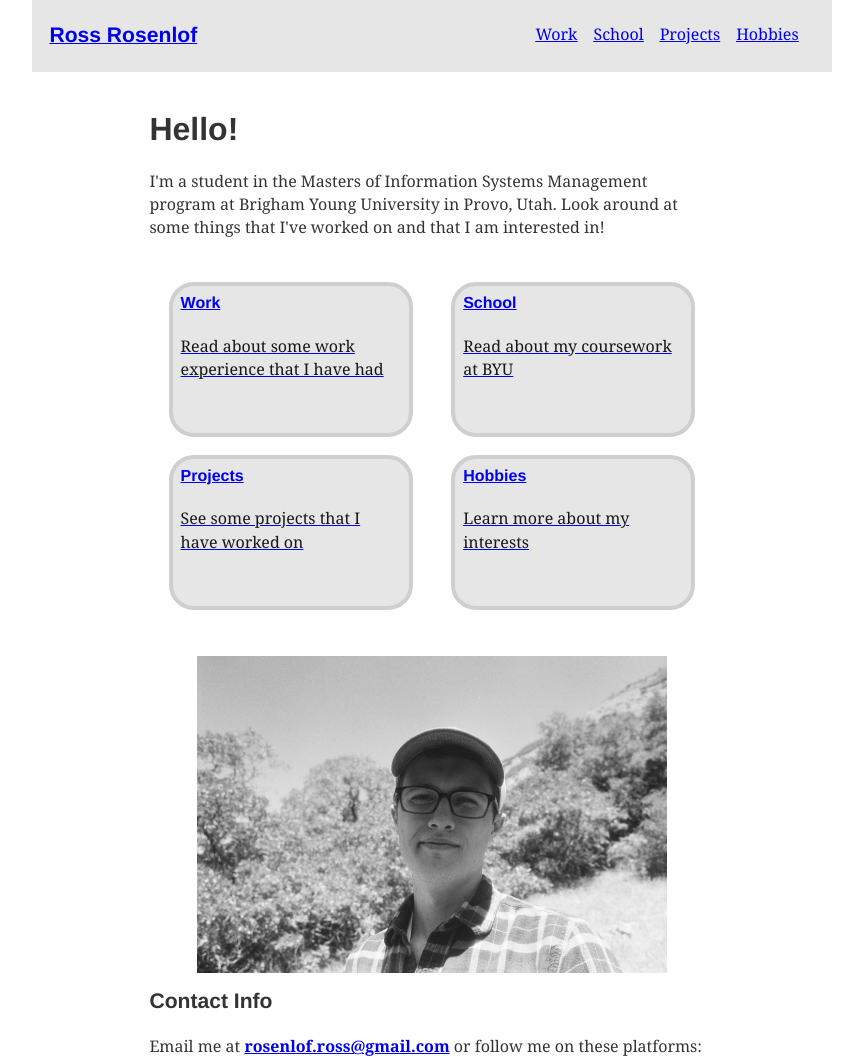
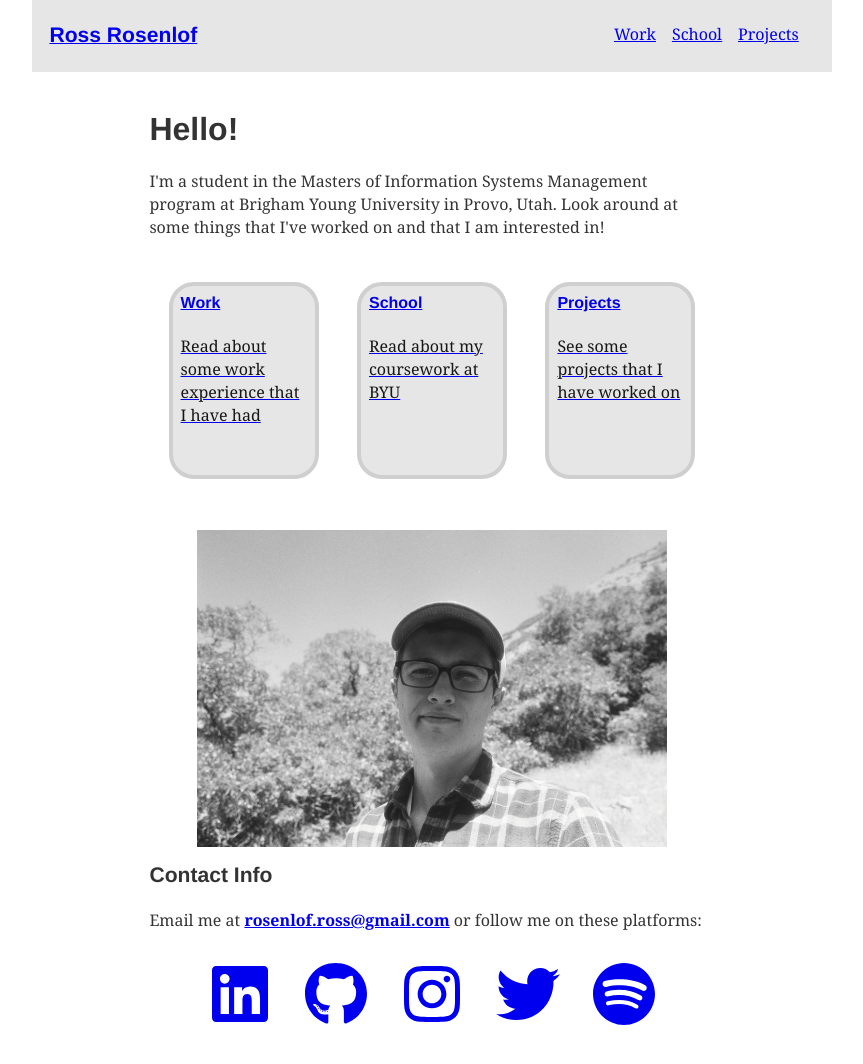
Before and after one commit to rrosenlof/rrosenlof.github.io, a Gatsby site: page / in a window 1280 px wide. Shown: the top 1064 px of the page, without its empty margins (208-1071 px from the left). Built offline with nearby package versions, Linux system fonts and the light colour scheme; Gatsby itself is replaced by a stand-in of ours; some packages are replaced by stand-ins of ours; what typography-theme-doelger would draw is missing.

Commit message:
removing hobbies links

```diff
--- a/src/components/header.js
+++ b/src/components/header.js
@@ -25,7 +25,7 @@ const Header = ({ siteTitle }) => (
         <ListLink to="/work/">Work</ListLink>
         <ListLink to="/school/">School</ListLink>
         <ListLink to="/projects/">Projects</ListLink>
-        <ListLink to="/hobbies/">Hobbies</ListLink>
+        {/* <ListLink to="/hobbies/">Hobbies</ListLink> */}
     </ul>
   </header>
 )
--- a/src/components/siteLinks.js
+++ b/src/components/siteLinks.js
@@ -11,7 +11,7 @@ const SiteLinks = () => (
         <Link to="/work/">Work</Link>
         <Link to="/school/">School</Link>
         <Link to="/projects/">Projects</Link>
-        <Link to="/hobbies/">Hobbies</Link>
+        {/* <Link to="/hobbies/">Hobbies</Link> */}
       </ul>
     </div>
 )
--- a/src/pages/index.js
+++ b/src/pages/index.js
@@ -23,21 +23,22 @@ export default (props) => {
           <p>Read about my coursework at BYU</p>
         </div>
       </Link>
-    </div>
-    <div class="row">
-    <Link to="/projects/">
+      <Link to="/projects/">
         <div class="card-link">
           <h4>Projects</h4>
           <p>See some projects that I have worked on</p>
         </div>
       </Link>
+    </div>
+    {/* <div class="row">
+
       <Link to="/hobbies/">
         <div class="card-link">
           <h4>Hobbies</h4>
           <p>Learn more about my interests</p>
         </div>
       </Link>
-    </div>
+    </div> */}
     <div class="home-picture">
       <Img fluid={props.data.ross2.childImageSharp.fluid} />
     </div>
```
